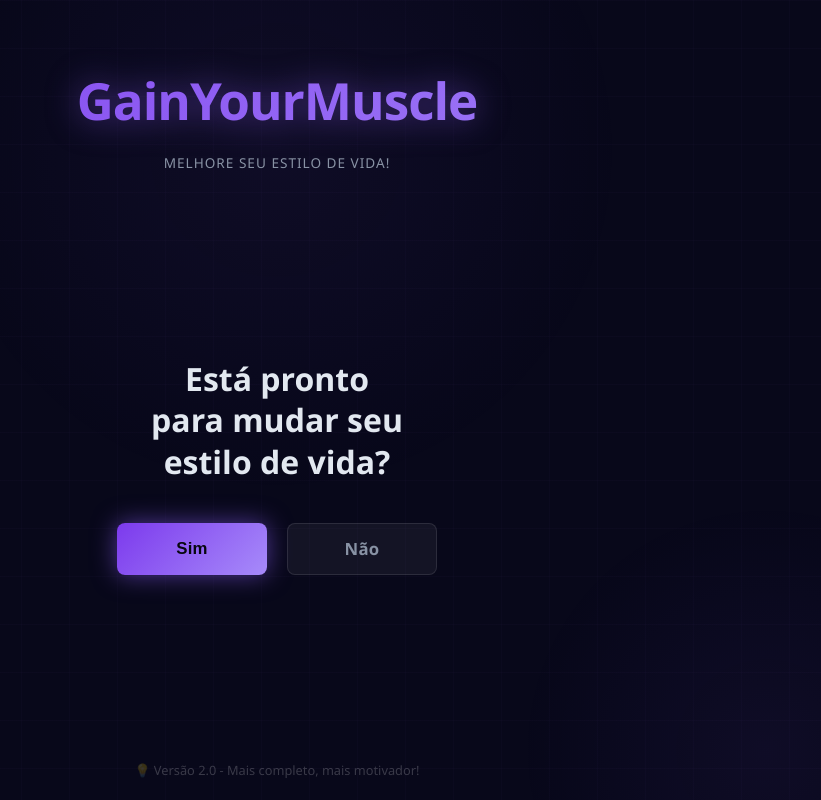
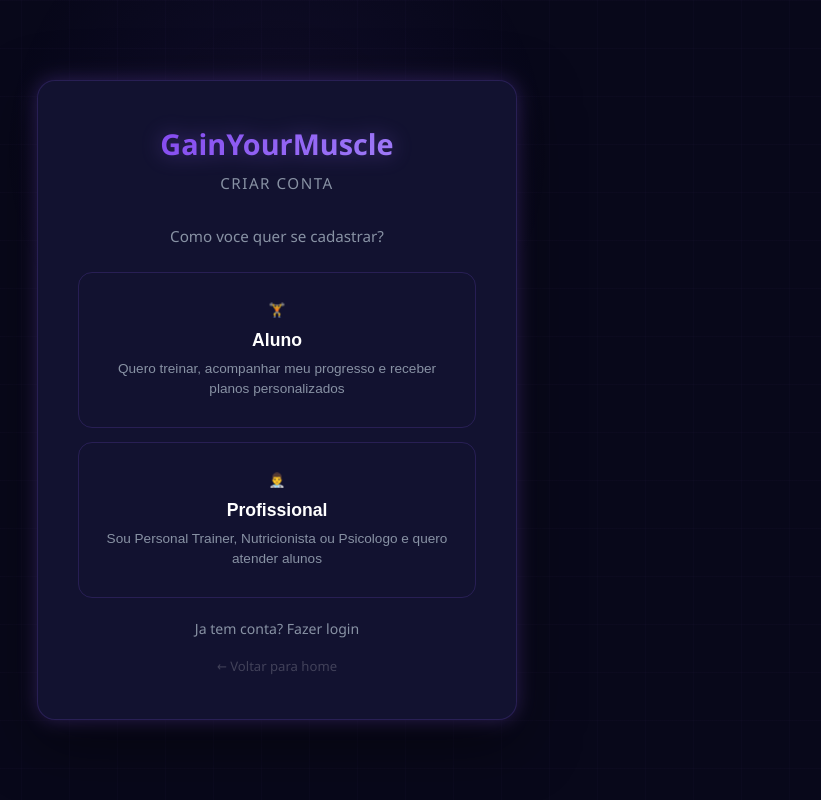
Before and after one commit to Joaofanticheli/GainYourMuscle-v2, a React (Create React App) app in the folder frontend/: page /escolher-conta in a window 1280 px wide. Before the commit this address led to /. Shown: the whole page, without its empty margins (363-1184 px from the left). Built offline with nearby package versions, Linux system fonts and the light colour scheme; no server answers.

Commit message:
feat: página de seleção de tipo de conta antes do cadastro
Fluxo: Login → "Não tem conta?" → /escolher-conta → Aluno ou Profissional

Co-Authored-By: Claude Sonnet 4.6 <noreply@anthropic.com>

```diff
--- a/frontend/src/App.js
+++ b/frontend/src/App.js
@@ -23,6 +23,7 @@ import Duvidas from './pages/Duvidas';
 import RegisterProfissional from './pages/RegisterProfissional';
 import DashboardProfissional from './pages/DashboardProfissional';
 import BuscarProfissional from './pages/BuscarProfissional';
+import EscolherConta from './pages/EscolherConta';
 
 // Estilos globais
 import './App.css';
@@ -45,6 +46,7 @@ function App() {
             {/* Rotas Públicas */}
             <Route path="/" element={<Home />} />
             <Route path="/login" element={<Login />} />
+            <Route path="/escolher-conta" element={<EscolherConta />} />
             <Route path="/register" element={<Register />} />
             <Route path="/register-profissional" element={<RegisterProfissional />} />
             <Route path="/forgot-password" element={<ForgotPassword />} />
--- /dev/null
+++ b/frontend/src/pages/EscolherConta.js
@@ -0,0 +1,53 @@
+// ============================================================================
+// PÁGINA DE ESCOLHA DE TIPO DE CONTA
+// ============================================================================
+
+import React from 'react';
+import { useNavigate, Link } from 'react-router-dom';
+import '../styles/Auth.css';
+import '../styles/EscolherConta.css';
+
+const EscolherConta = () => {
+  const navigate = useNavigate();
+
+  return (
+    <div className="auth-container">
+      <div className="auth-box escolher-box">
+        <h1 className="auth-title">GainYourMuscle</h1>
+        <h2 className="auth-subtitle">Criar Conta</h2>
+
+        <p className="escolher-descricao">Como voce quer se cadastrar?</p>
+
+        <div className="escolher-cards">
+          <button
+            className="escolher-card"
+            onClick={() => navigate('/register')}
+          >
+            <span className="escolher-icon">🏋️</span>
+            <strong>Aluno</strong>
+            <span>Quero treinar, acompanhar meu progresso e receber planos personalizados</span>
+          </button>
+
+          <button
+            className="escolher-card"
+            onClick={() => navigate('/register-profissional')}
+          >
+            <span className="escolher-icon">👨‍⚕️</span>
+            <strong>Profissional</strong>
+            <span>Sou Personal Trainer, Nutricionista ou Psicologo e quero atender alunos</span>
+          </button>
+        </div>
+
+        <div className="auth-links">
+          <Link to="/login">Ja tem conta? Fazer login</Link>
+        </div>
+
+        <div className="auth-back">
+          <Link to="/">&#8592; Voltar para home</Link>
+        </div>
+      </div>
+    </div>
+  );
+};
+
+export default EscolherConta;
--- a/frontend/src/pages/Login.js
+++ b/frontend/src/pages/Login.js
@@ -79,9 +79,8 @@ const Login = () => {
         </form>
 
         <div className="auth-links">
-          <Link to="/register">Não tem conta? Criar conta</Link>
+          <Link to="/escolher-conta">Não tem conta? Criar conta</Link>
           <Link to="/forgot-password">Esqueceu a senha?</Link>
-          <Link to="/register-profissional">Sou profissional (Personal/Nutricionista/Psicólogo)</Link>
         </div>
 
         <div className="auth-back">
--- a/frontend/src/pages/Register.js
+++ b/frontend/src/pages/Register.js
@@ -230,6 +230,7 @@ const Register = () => {
 
         <div className="auth-links">
           <Link to="/login">Já tem conta? Fazer login</Link>
+          <Link to="/escolher-conta">← Voltar à escolha de conta</Link>
         </div>
 
         <div className="auth-back">
--- a/frontend/src/pages/RegisterProfissional.js
+++ b/frontend/src/pages/RegisterProfissional.js
@@ -234,7 +234,7 @@ const RegisterProfissional = () => {
 
         <div className="auth-links">
           <Link to="/login">Ja tem conta? Fazer login</Link>
-          <Link to="/register">Cadastro de usuario comum</Link>
+          <Link to="/escolher-conta">&#8592; Voltar a escolha de conta</Link>
         </div>
 
         <div className="auth-back">
--- /dev/null
+++ b/frontend/src/styles/EscolherConta.css
@@ -0,0 +1,54 @@
+.escolher-box {
+  max-width: 480px;
+}
+
+.escolher-descricao {
+  text-align: center;
+  color: var(--muted);
+  font-size: 0.95em;
+  margin-bottom: 24px;
+}
+
+.escolher-cards {
+  display: flex;
+  flex-direction: column;
+  gap: 14px;
+  margin-bottom: 8px;
+}
+
+.escolher-card {
+  display: flex;
+  flex-direction: column;
+  align-items: center;
+  gap: 8px;
+  padding: 28px 20px;
+  background: transparent;
+  border: 1px solid var(--border);
+  border-radius: 14px;
+  cursor: pointer;
+  transition: border-color 0.2s, box-shadow 0.2s, background 0.2s;
+  text-align: center;
+  color: var(--text, #fff);
+}
+
+.escolher-card:hover {
+  border-color: var(--primary);
+  box-shadow: var(--glow-primary);
+  background: rgba(139, 92, 246, 0.06);
+}
+
+.escolher-icon {
+  font-size: 2.4rem;
+}
+
+.escolher-card strong {
+  font-size: 1.1rem;
+  font-weight: 700;
+  color: var(--text, #fff);
+}
+
+.escolher-card span {
+  font-size: 0.85rem;
+  color: var(--muted);
+  line-height: 1.5;
+}
```
